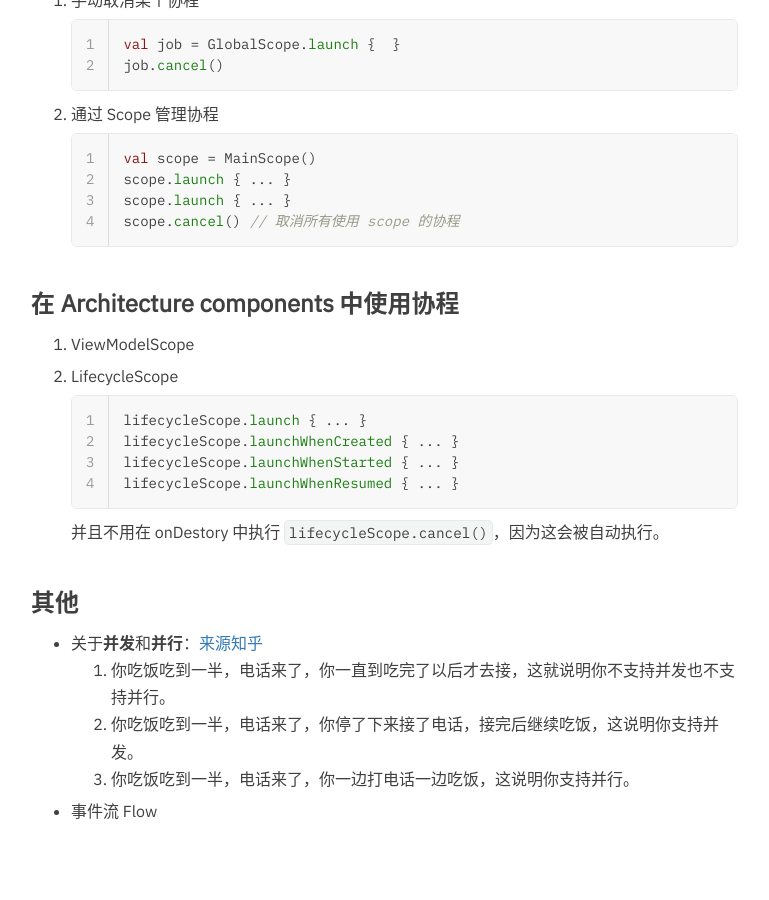
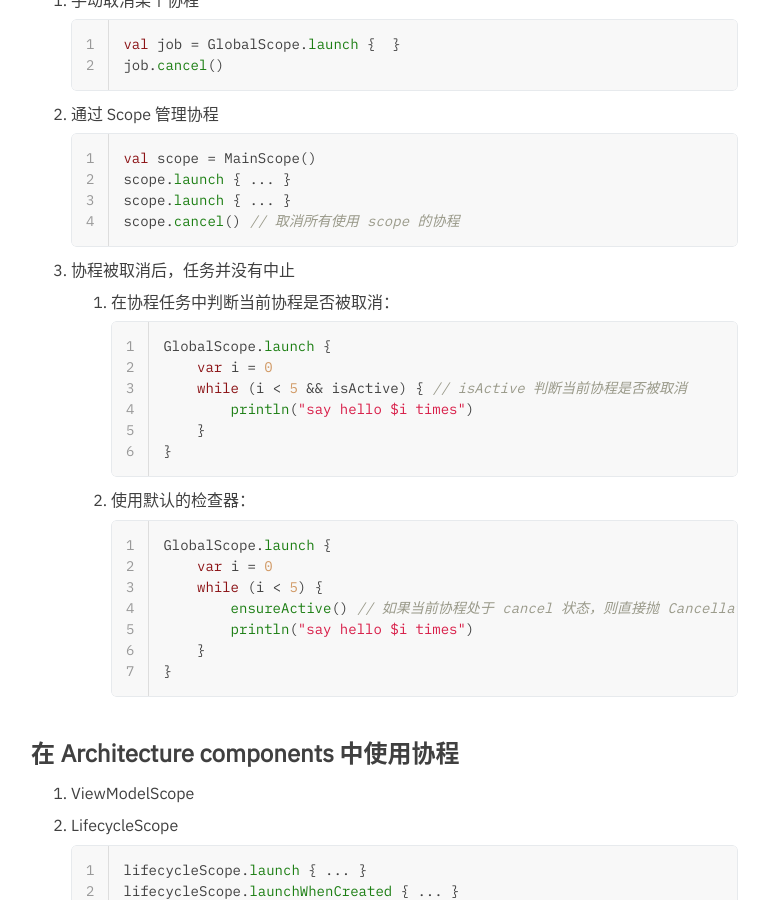
Before and after one commit to hurshi/hurshi.github.io, a Jekyll site: the page built from _posts/2020-04-20-kotlin_suspend.md, in a window 1280 px wide and 900 px high, scrolled down 1181 px. Shown: the whole window, without its empty margins (234-1003 px from the left). Built offline with Jekyll 4.4.1, drawn with Linux system fonts in a browser that asks for light colours; nearby versions of some CDN libraries; some web fonts are replaced; comment, search, counter and statistics services are not loaded.

Commit message:
fix coroutines post'

````diff
--- a/_posts/2020-04-20-kotlin_suspend.md
+++ b/_posts/2020-04-20-kotlin_suspend.md
@@ -48,6 +48,31 @@ GlobalScope.launch(Dispatchers.Main) {
    scope.cancel() // 取消所有使用 scope 的协程
    ```
 
+3. 协程被取消后，任务并没有中止
+
+   1. 在协程任务中判断当前协程是否被取消：
+
+      ```kotlin
+      GlobalScope.launch {
+          var i = 0
+          while (i < 5 && isActive) { // isActive 判断当前协程是否被取消
+              println("say hello $i times")
+          }
+      }
+      ```
+
+   2. 使用默认的检查器：
+
+      ```kotlin
+      GlobalScope.launch {
+          var i = 0
+          while (i < 5) {
+              ensureActive() // 如果当前协程处于 cancel 状态，则直接抛 CancellationException
+              println("say hello $i times")
+          }
+      }
+      ```
+
 ### 在 Architecture components 中使用协程
 
 1. ViewModelScope
````
